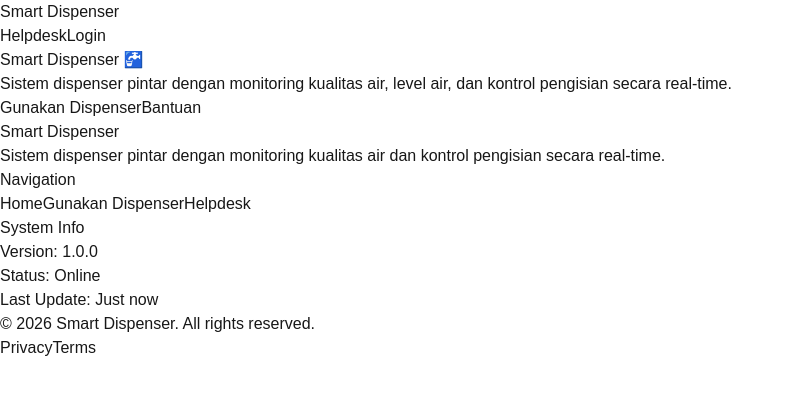
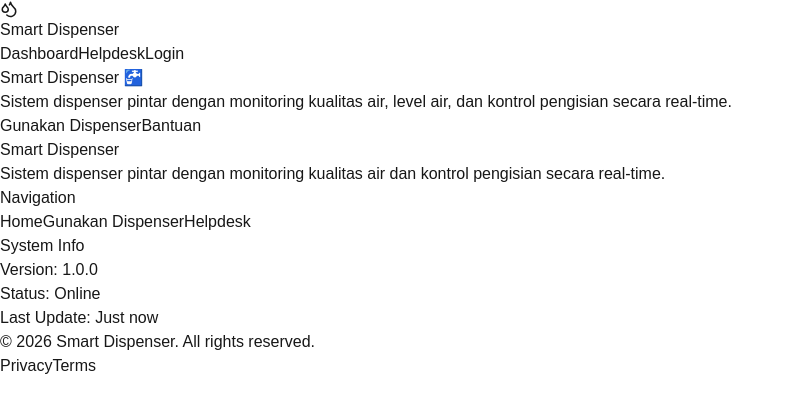
Before and after one commit to nurwahibzy/Smart-Dispenser-App, a Next.js app: page / in a window 1280 px wide. Shown: the top 412 px of the page, without its empty margins (0-794 px from the left). Built offline with nearby package versions, Linux system fonts and the light colour scheme.

Commit message:
feat: enhance DeviceStatusBar with time formatting and fix hydration issue; update NavbarPublic layout

```diff
--- a/src/components/layouts/navbar/navbar-public.tsx
+++ b/src/components/layouts/navbar/navbar-public.tsx
@@ -1,15 +1,28 @@
 "use client";
 
+import { Droplets } from "lucide-react";
 import Link from "next/link";
 
 export default function NavbarPublic() {
   return (
     <header className="h-16 bg-white border-b border-blue-100 flex items-center justify-between px-6 shadow-sm">
       {/* LEFT (Brand) */}
-      <h1 className="text-lg font-bold text-blue-600">Smart Dispenser</h1>
+      <div className="flex items-center gap-3">
+        <div className="w-9 h-9 bg-blue-600 rounded-xl flex items-center justify-center">
+          <Droplets size={18} className="text-white" />
+        </div>
+        <h1 className="text-lg font-bold text-blue-600">Smart Dispenser</h1>
+      </div>
 
       {/* RIGHT */}
       <div className="flex items-center gap-4">
+        <Link
+          href="/dashboard"
+          className="text-sm text-gray-600 hover:text-blue-600"
+        >
+          Dashboard
+        </Link>
+
         <Link
           href="/helpdesk"
           className="text-sm text-gray-600 hover:text-blue-600"
```
Also changed, not shown: src/components/layouts/navbar/device-status-bar.tsx (+14 -9 lines), src/components/layouts/navbar/navbar-admin.tsx (+3 -8 lines).
